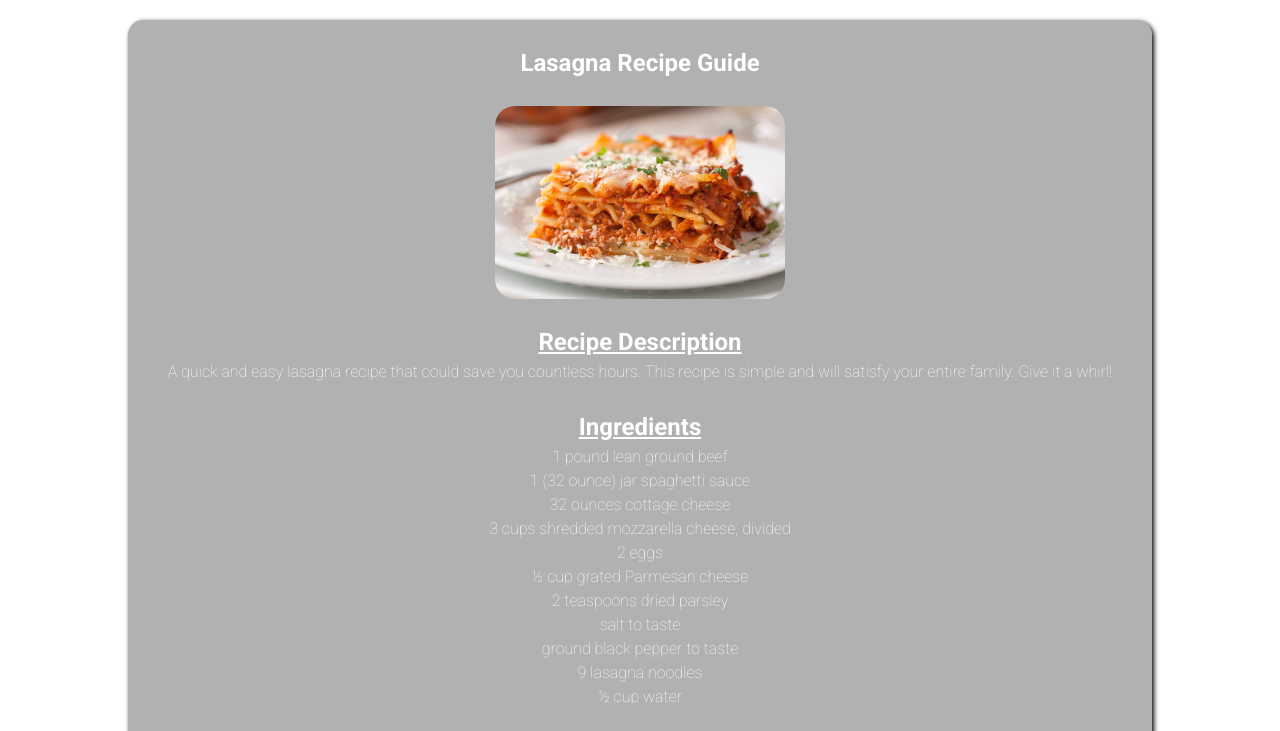
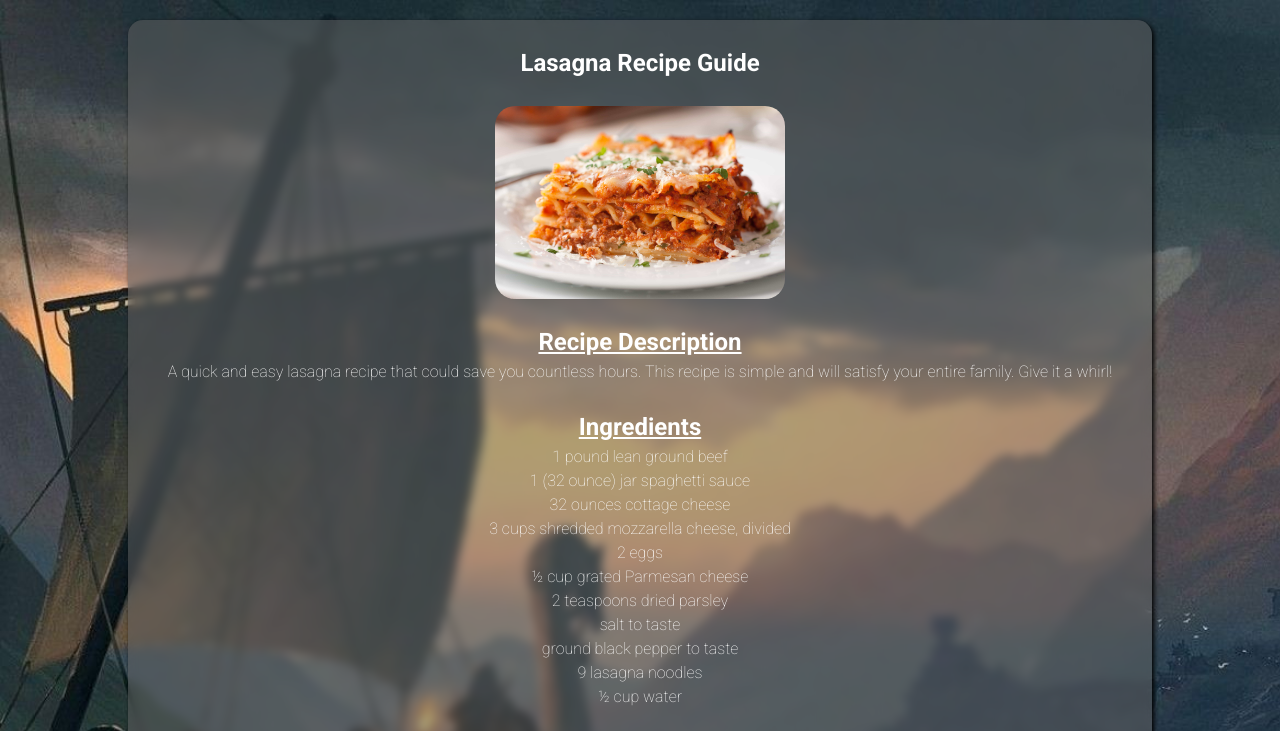
Before and after one commit to jareynolds29/odin-recipes, a plain HTML site: page odin-recipes/lasagna.html in a window 1280 px wide. Shown: the top 731 px of the page. Drawn offline with Linux system fonts and the light colour scheme; the site is published under a folder, as on GitHub Pages, so addresses that start at the root find nothing.

Commit message:
Changed image pathing

```diff
--- a/css/main-style.css
+++ b/css/main-style.css
@@ -9,7 +9,7 @@
 body {
     font-family: 'Roboto', sans-serif;
     line-height: 1.5;
-    background-image: url("/img/odin-recipes-website-background.jpg");
+    background-image: url("../img/odin-recipes-website-background.jpg");
     background-size: cover;
     color: #fff;
 }
--- a/css/recipe-style.css
+++ b/css/recipe-style.css
@@ -9,7 +9,7 @@
 body {
     font-family: 'Roboto', sans-serif;
     line-height: 1.5;
-    background-image: url("/img/odin-recipes-website-background.jpg");
+    background-image: url("../img/odin-recipes-website-background.jpg");
     background-size: cover;
     color: #fff;
 }
```
